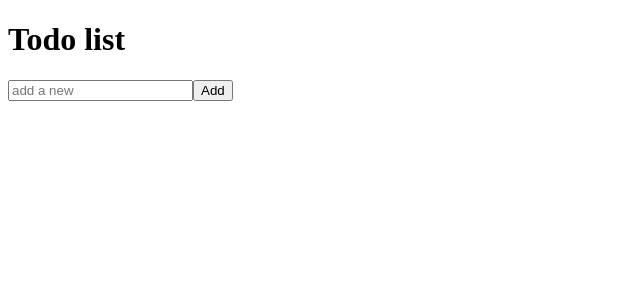
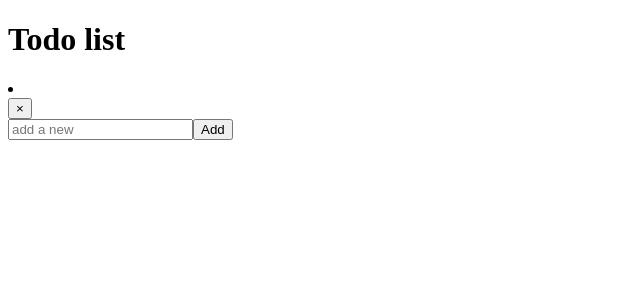
Before and after one commit to DzianisMakeichyk/todos, a React (Create React App) app: page / in a window 1280 px wide. Shown: the top 300 px of the page, without its empty margins (0-640 px from the left). Built offline with nearby package versions, Linux system fonts and the light colour scheme.

Commit message:
add ease form

```diff
--- a/src/App.js
+++ b/src/App.js
@@ -1,6 +1,7 @@
 import React, { Component } from 'react';
 import TodoHeader from './components/TodoHeader'
 import TodoForm from './components/TodoForm'
+import TodoList from './components/TodoList'
 
 class App extends Component {
   state = {
@@ -11,6 +12,7 @@ class App extends Component {
     return (
       <div className="App">
         <TodoHeader />
+        <TodoList />
         <TodoForm />
       </div>
     );
--- a/src/components/TodoList/index.jsx
+++ b/src/components/TodoList/index.jsx
@@ -0,0 +1,19 @@
+import React from 'react';
+
+class TodoListItem extends React.Component {
+    constructor(props) {
+        super(props);
+    }
+    render () {
+        return (
+            <li className="list-group-item ">
+                <div>
+                    <span className="check-me" onClick={this.onClickDone}></span>
+                    <button type="button" className="close" onClick={this.onClickClose}>&times;</button>
+                </div>
+            </li>
+        );
+    }
+}
+
+export default TodoListItem;
```
